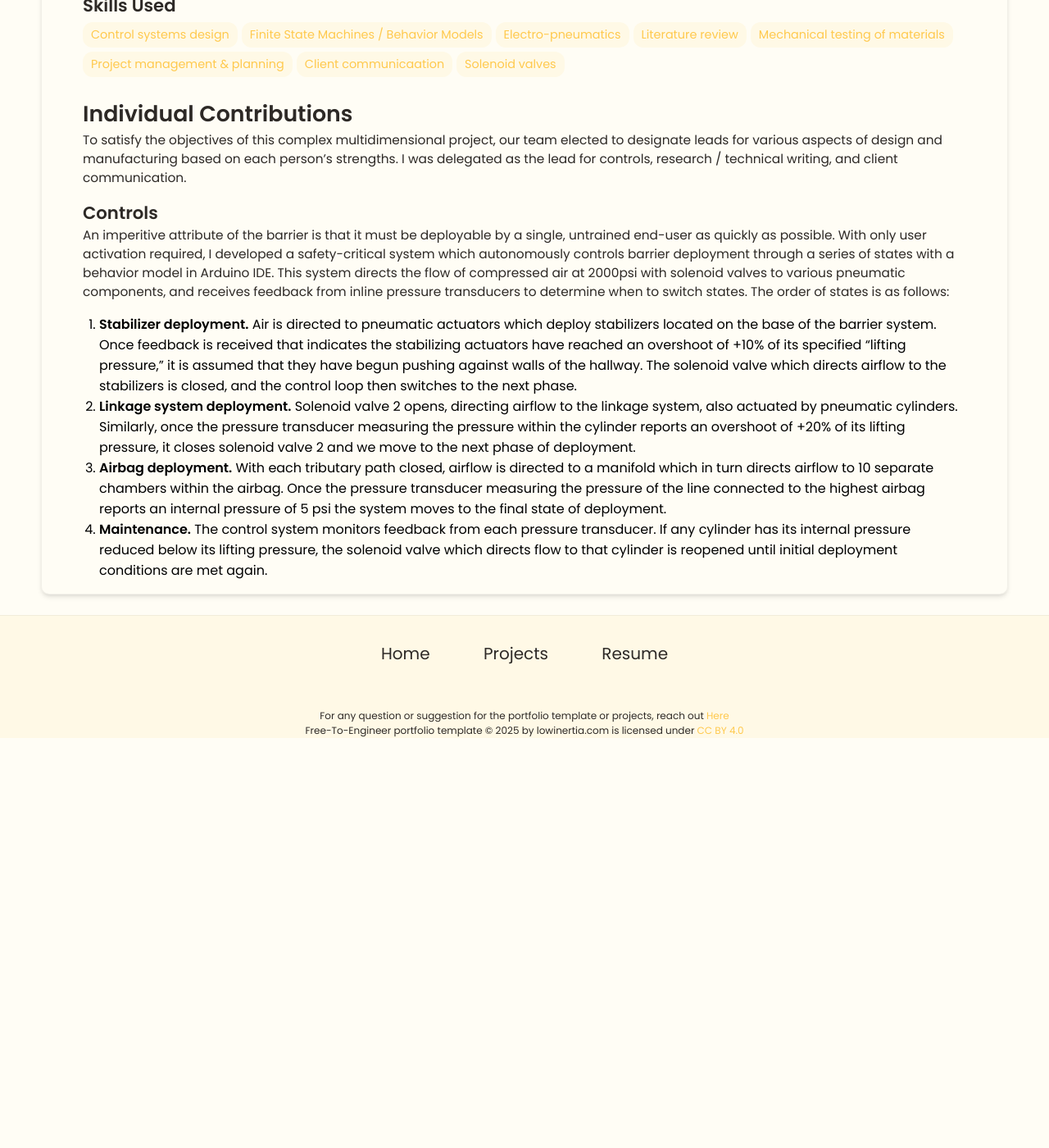
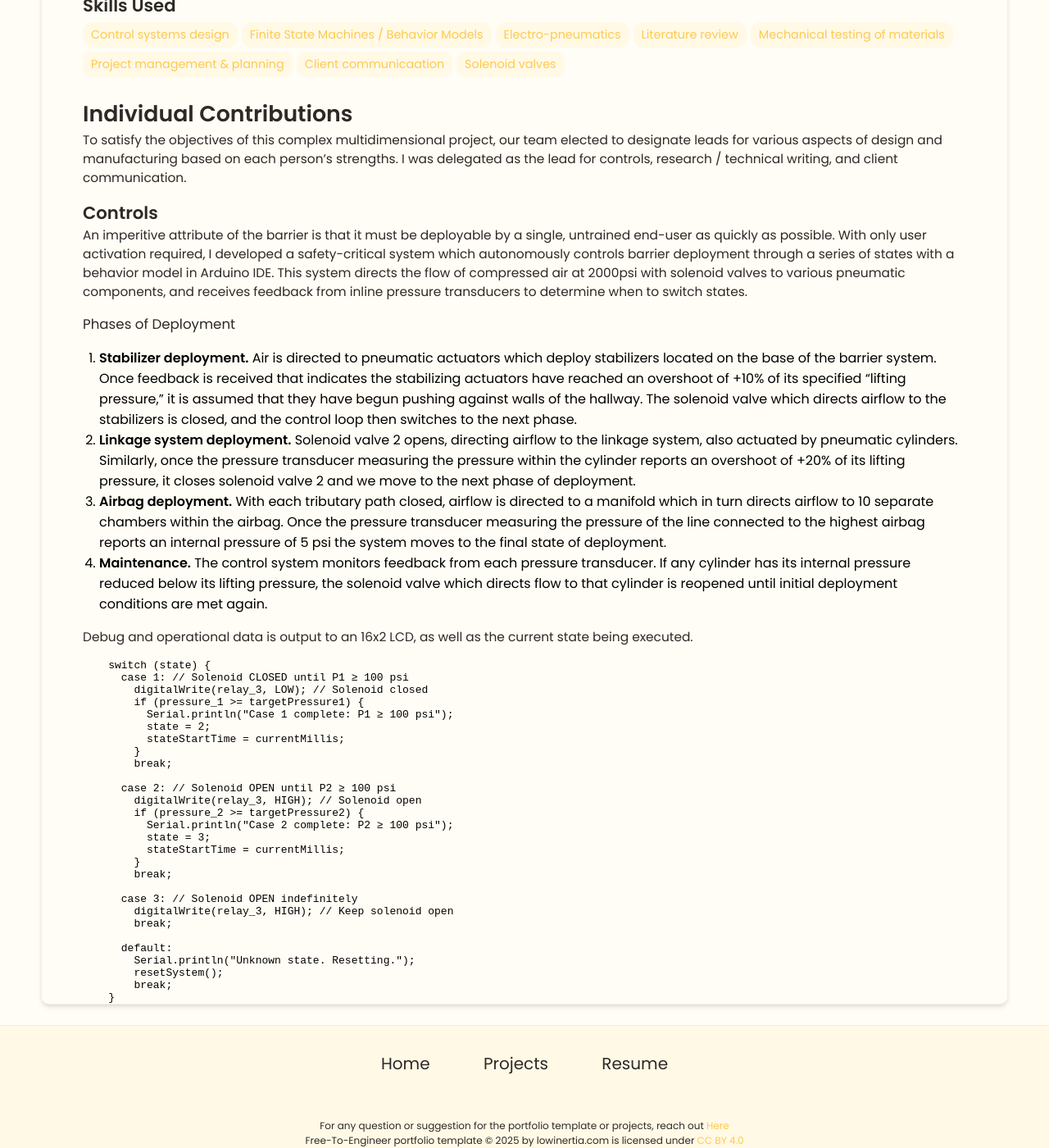
Before and after one commit to elijahverhoff/elijahverhoff.github.io, a Jekyll site: the page built from _projects/Rapidly Deployable & Inflatable Hallway Barrier (MEE Capstone)/index.md, in a window 1280 px wide and 1400 px high, scrolled down 676 px. Shown: the whole window at 82% size. Built offline with Jekyll 4.4.1, drawn with Linux system fonts in a browser that asks for light colours; before the commit the page ends 1576 px from its top, so only the background shows below that.

Commit message:
Document phases of barrier deployment and control logic
Added detailed phases of deployment for the barrier system, including stabilizer, linkage, airbag deployment, and maintenance procedures. Included code snippet for control logic in Arduino IDE.

````diff
--- a/_projects/Rapidly Deployable & Inflatable Hallway Barrier (MEE Capstone)/index.md
+++ b/_projects/Rapidly Deployable & Inflatable Hallway Barrier (MEE Capstone)/index.md
@@ -17,8 +17,42 @@ main-image: /headerComp.webp
 To satisfy the objectives of this complex multidimensional project, our team elected to designate leads for various aspects of design and manufacturing based on each person's strengths. I was delegated as the lead for controls, research / technical writing, and client communication.
 
 ## Controls
-An imperitive attribute of the barrier is that it must be deployable by a single, untrained end-user as quickly as possible. With only user activation required, I developed a safety-critical system which autonomously controls barrier deployment through a series of states with a behavior model in Arduino IDE. This system directs the flow of compressed air at 2000psi with solenoid valves to various pneumatic components, and receives feedback from inline pressure transducers to determine when to switch states. The order of states is as follows:
+An imperitive attribute of the barrier is that it must be deployable by a single, untrained end-user as quickly as possible. With only user activation required, I developed a safety-critical system which autonomously controls barrier deployment through a series of states with a behavior model in Arduino IDE. This system directs the flow of compressed air at 2000psi with solenoid valves to various pneumatic components, and receives feedback from inline pressure transducers to determine when to switch states.
+
+### Phases of Deployment
 1. **Stabilizer deployment.** Air is directed to pneumatic actuators which deploy stabilizers located on the base of the barrier system. Once feedback is received that indicates the stabilizing actuators have reached an overshoot of +10% of its specified "lifting pressure," it is assumed that they have begun pushing against walls of the hallway. The solenoid valve which directs airflow to the stabilizers is closed, and the control loop then switches to the next phase.
 2. **Linkage system deployment.** Solenoid valve 2 opens, directing airflow to the linkage system, also actuated by pneumatic cylinders. Similarly, once the pressure transducer measuring the pressure within the cylinder reports an overshoot of +20% of its lifting pressure, it closes solenoid valve 2 and we move to the next phase of deployment.
 3. **Airbag deployment.** With each tributary path closed, airflow is directed to a manifold which in turn directs airflow to 10 separate chambers within the airbag. Once the pressure transducer measuring the pressure of the line connected to the highest airbag reports an internal pressure of 5 psi the system moves to the final state of deployment.
 4. **Maintenance.** The control system monitors feedback from each pressure transducer. If any cylinder has its internal pressure reduced below its lifting pressure, the solenoid valve which directs flow to that cylinder is reopened until initial deployment conditions are met again.
+
+Debug and operational data is output to an 16x2 LCD, as well as the current state being executed.
+```C++
+    switch (state) {
+      case 1: // Solenoid CLOSED until P1 ≥ 100 psi
+        digitalWrite(relay_3, LOW); // Solenoid closed
+        if (pressure_1 >= targetPressure1) {
+          Serial.println("Case 1 complete: P1 ≥ 100 psi");
+          state = 2;
+          stateStartTime = currentMillis;
+        }
+        break;
+
+      case 2: // Solenoid OPEN until P2 ≥ 100 psi
+        digitalWrite(relay_3, HIGH); // Solenoid open
+        if (pressure_2 >= targetPressure2) {
+          Serial.println("Case 2 complete: P2 ≥ 100 psi");
+          state = 3;
+          stateStartTime = currentMillis;
+        }
+        break;
+
+      case 3: // Solenoid OPEN indefinitely
+        digitalWrite(relay_3, HIGH); // Keep solenoid open
+        break;
+
+      default:
+        Serial.println("Unknown state. Resetting.");
+        resetSystem();
+        break;
+    }
+```
````
